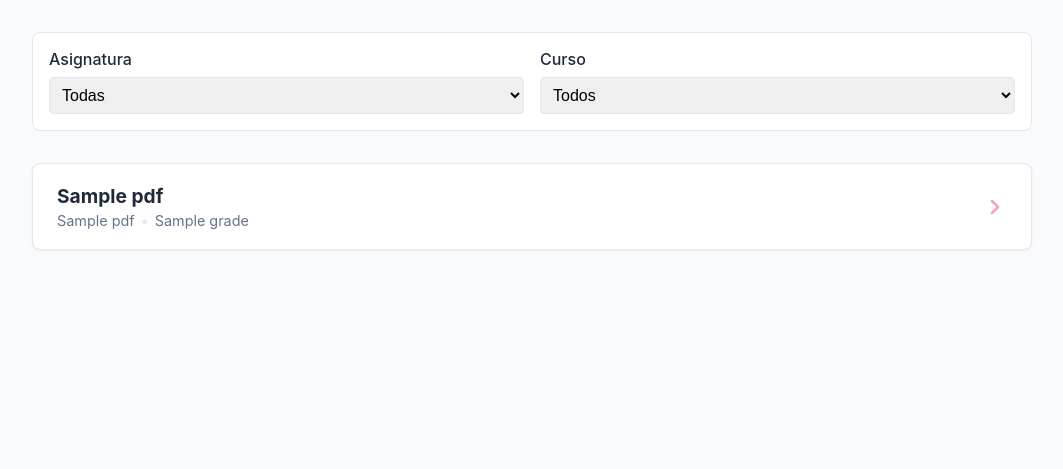
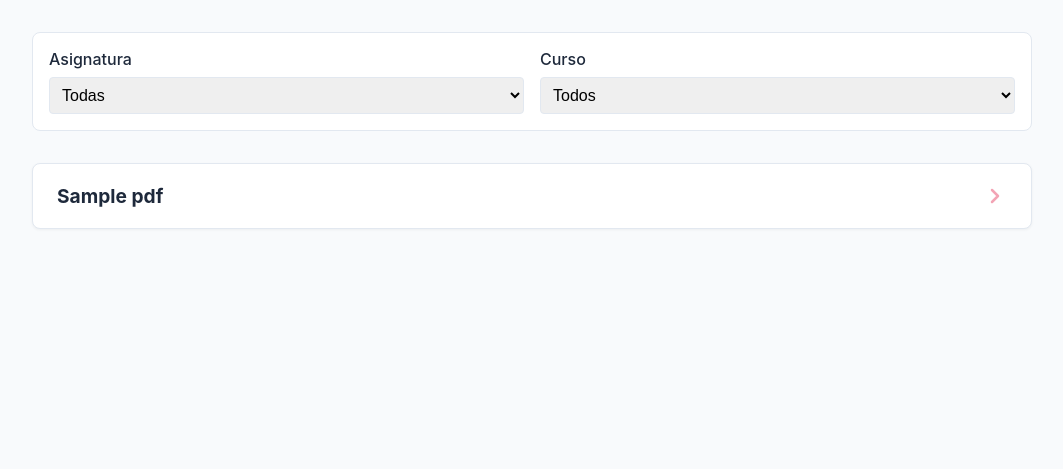
Before and after one commit to Arturopuig2/AulaPDF, a FastAPI app: template templates/index.html in a window 1280 px wide. Shown: the part 74-543 px from the top of the page, without its empty margins (108-1171 px from the left). Run offline with FastAPI, Linux system fonts and the light colour scheme; the template is opened without the code that fills it: most values are stand-ins (such as "Sample title", 1, 10 or a date in 2020).

Commit message:
Quitados los metadatos de las tarjetas de los cuadernos

```diff
--- a/templates/index.html
+++ b/templates/index.html
@@ -34,11 +34,6 @@
     <a href="/pdf/{{ pdf.id }}" class="card pdf-item clickable-card">
         <div class="pdf-item-info">
             <h3 class="pdf-title">{{ pdf.title }}</h3>
-            <div class="pdf-meta">
-                <span>{{ pdf.subject }}</span>
-                <span class="meta-dot">&bull;</span>
-                <span>{{ pdf.grade }}</span>
-            </div>
         </div>
         <div class="pdf-item-arrow">
             <svg width="24" height="24" viewBox="0 0 24 24" fill="none" stroke="currentColor" stroke-width="2.5" stroke-linecap="round" stroke-linejoin="round"><polyline points="9 18 15 12 9 6"></polyline></svg>
```
